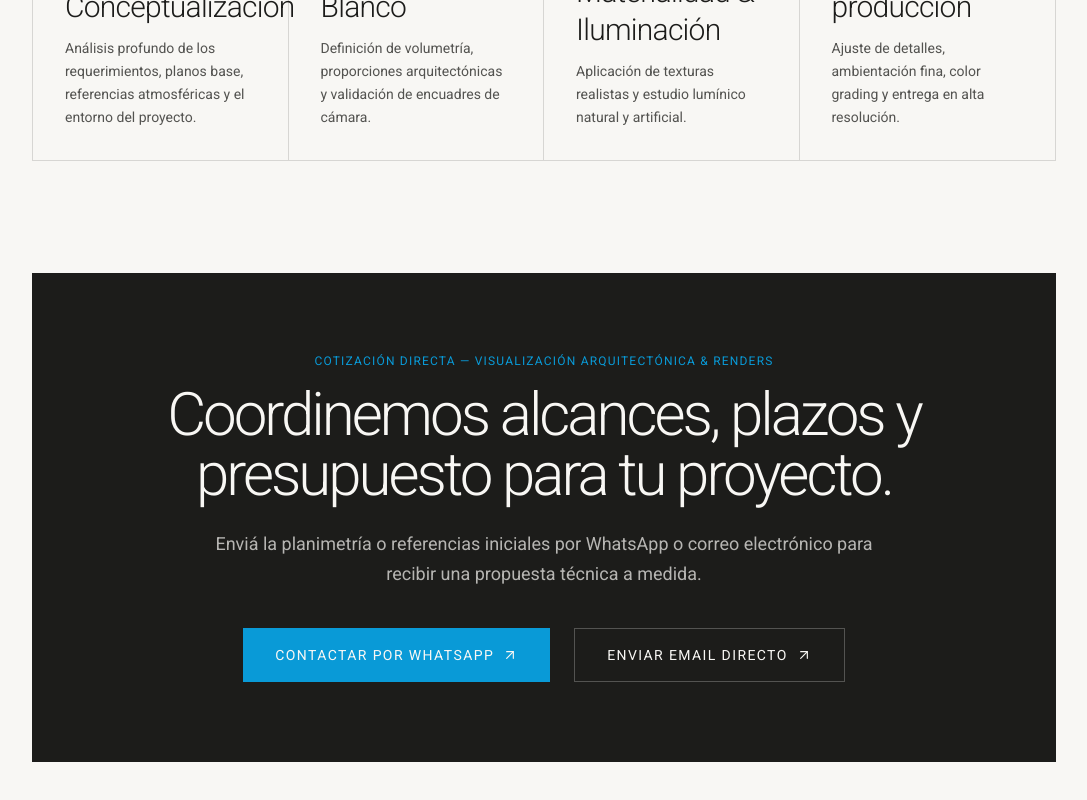
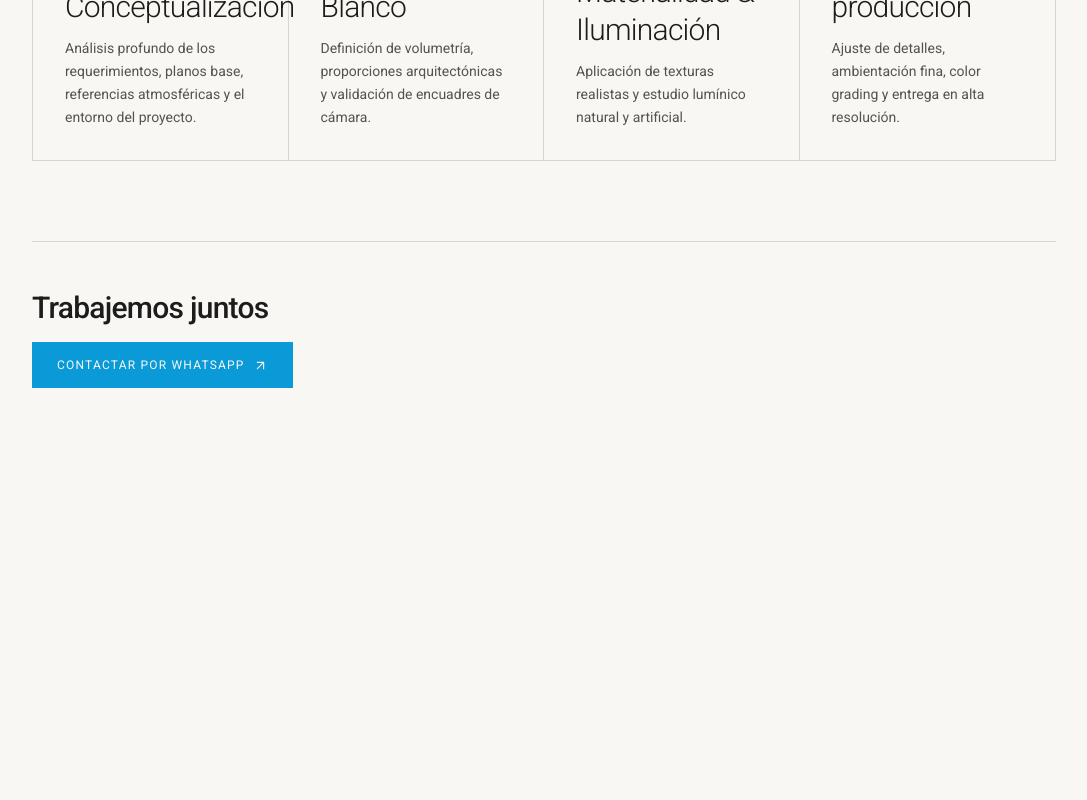
Before and after one commit to AlanAzezian/web-portfolio-agustin, a Next.js app: page /servicios/visualizacion-arquitectonica in a window 1280 px wide. Shown: the part 2387-3187 px from the top of the page, without its empty margins (96-1183 px from the left). After the commit the page ends 2919 px from the top, so only its background shows below. Built offline with nearby package versions, Linux system fonts and the light colour scheme.

Commit message:
refactor: unificar cierre 'Trabajemos juntos' con WhatsApp oficial (5492364714924) y mensajes dinamicos

```diff
--- a/src/components/BioContactView.tsx
+++ b/src/components/BioContactView.tsx
@@ -5,6 +5,7 @@ import Image from "next/image";
 import Link from "next/link";
 import { motion } from "framer-motion";
 import { ArrowUpRight } from "lucide-react";
+import { getWhatsAppLink } from "@/lib/whatsapp";
 
 interface WorkExperienceItem {
   id: string;
@@ -523,37 +524,25 @@ export default function BioContactView() {
           PIE DE CONTACTO DIRECTO (Cierre de la Landing Vertical)
       ===================================================================== */}
       <section className="max-w-6xl mx-auto px-6 md:px-16 py-12 md:py-20">
-        <div className="p-8 sm:p-12 md:p-16 bg-[#1C1C1A] text-[#F8F7F4] flex flex-col lg:flex-row items-start lg:items-center justify-between gap-8">
-          <div className="max-w-2xl">
-            <span className="font-roboto text-xs uppercase tracking-widest text-acento block mb-3">
-              CONTACTO DIRECTO
-            </span>
-            <h2 className="text-3xl sm:text-4xl md:text-5xl font-roboto font-light tracking-tight leading-none mb-4">
-              ¿Conversamos sobre un próximo proyecto o colaboración?
+        <div className="flex flex-col items-start">
+          <h2 className="text-2xl md:text-3xl font-medium text-[#1C1C1A] tracking-tight mb-4">
+            Trabajemos juntos
           </h2>
-            <p className="font-roboto text-sm sm:text-base text-[#F8F7F4]/70 leading-relaxed">
-              Disponible para encargos de visualización arquitectónica, modelado BIM y asistencia proyectual para estudios.
-            </p>
-          </div>
-
-          <div className="flex flex-col sm:flex-row lg:flex-col xl:flex-row w-full lg:w-auto gap-4 shrink-0">
           <a
-              href="https://wa.me/5491100000000"
+            href={getWhatsAppLink(
+              "Hola Agustín, vi tu portfolio y me gustaría ponerme en contacto contigo para una propuesta de trabajo/proyecto."
+            )}
             target="_blank"
             rel="noopener noreferrer"
-              className="inline-flex items-center justify-center gap-2 px-7 py-4 bg-acento text-[#F8F7F4] font-roboto text-xs uppercase tracking-widest hover:bg-[#F8F7F4] hover:text-[#1C1C1A] transition-colors"
+            className="inline-flex items-center gap-2 px-6 py-3.5 border border-[#099AD7] bg-[#099AD7] text-[#F8F7F4] font-roboto text-xs uppercase tracking-widest hover:bg-transparent hover:text-[#099AD7] transition-colors group"
           >
-              <span>WhatsApp</span>
-              <ArrowUpRight size={15} strokeWidth={1.75} />
+            <span>Contactar por WhatsApp</span>
+            <ArrowUpRight
+              size={15}
+              strokeWidth={1.75}
+              className="transition-transform duration-200 group-hover:translate-x-0.5 group-hover:-translate-y-0.5"
+            />
           </a>
-            <a
-              href="mailto:hola@agustinfabrizio.com"
-              className="inline-flex items-center justify-center gap-2 px-7 py-4 border border-[#F8F7F4]/25 text-[#F8F7F4] font-roboto text-xs uppercase tracking-widest hover:bg-[#F8F7F4] hover:text-[#1C1C1A] transition-colors"
-            >
-              <span>hola@agustinfabrizio.com</span>
-              <ArrowUpRight size={15} strokeWidth={1.75} />
-            </a>
-          </div>
         </div>
       </section>
     </div>
--- a/src/components/ServiceDetailView.tsx
+++ b/src/components/ServiceDetailView.tsx
@@ -4,16 +4,16 @@ import { motion } from "framer-motion";
 import Link from "next/link";
 import { ArrowLeft, ArrowUpRight, Check } from "lucide-react";
 import type { ServiceItem } from "@/data/services";
+import { getWhatsAppLink, SERVICE_WHATSAPP_MESSAGES } from "@/lib/whatsapp";
 
 interface ServiceDetailViewProps {
   service: ServiceItem;
 }
 
 export default function ServiceDetailView({ service }: ServiceDetailViewProps) {
-  const whatsappText = encodeURIComponent(
-    `Hola Agustín, me gustaría solicitar una cotización por el servicio de ${service.title}.`
-  );
-  const mailtoSubject = encodeURIComponent(`Cotización: ${service.title}`);
+  const whatsappMessage =
+    SERVICE_WHATSAPP_MESSAGES[service.id] ??
+    `Hola Agustín, me gustaría solicitar una cotización por el servicio de ${service.title}.`;
 
   return (
     <div className="max-w-6xl mx-auto px-6 md:px-16 py-28 md:py-36 min-h-screen bg-[#F8F7F4] text-[#1C1C1A]">
@@ -179,36 +179,24 @@ export default function ServiceDetailView({ service }: ServiceDetailViewProps) {
           </div>
         </section>
 
-        {/* Bloque de Contacto Directo (WhatsApp / Email) */}
-        <section className="mt-8 p-8 sm:p-12 md:p-20 bg-foreground text-background flex flex-col items-start md:items-center md:text-center">
-          <span className="font-roboto text-xs uppercase tracking-widest text-acento block mb-4">
-            COTIZACIÓN DIRECTA — {service.title.toUpperCase()}
-          </span>
-          <h2 className="text-3xl sm:text-5xl md:text-6xl font-sans font-light mb-6 tracking-tighter leading-none max-w-3xl">
-            Coordinemos alcances, plazos y presupuesto para tu proyecto.
+        {/* Bloque Minimalista: Trabajemos juntos */}
+        <section className="pt-12 border-t border-[#1C1C1A]/15 flex flex-col items-start">
+          <h2 className="text-2xl md:text-3xl font-medium text-[#1C1C1A] tracking-tight mb-4">
+            Trabajemos juntos
           </h2>
-          <p className="text-background/70 font-sans text-base md:text-lg max-w-2xl mb-10 leading-relaxed">
-            Enviá la planimetría o referencias iniciales por WhatsApp o correo electrónico para recibir una propuesta técnica a medida.
-          </p>
-
-          <div className="flex flex-col sm:flex-row w-full sm:w-auto gap-4 sm:gap-6">
           <a
-              href={`https://wa.me/5491100000000?text=${whatsappText}`}
+            href={getWhatsAppLink(whatsappMessage)}
             target="_blank"
             rel="noopener noreferrer"
-              className="inline-flex items-center justify-center gap-2 px-8 py-4 bg-acento text-background font-roboto text-xs sm:text-sm uppercase tracking-widest hover:bg-background hover:text-foreground transition-colors"
+            className="inline-flex items-center gap-2 px-6 py-3.5 border border-[#099AD7] bg-[#099AD7] text-[#F8F7F4] font-roboto text-xs uppercase tracking-widest hover:bg-transparent hover:text-[#099AD7] transition-colors group"
           >
             <span>Contactar por WhatsApp</span>
-              <ArrowUpRight size={16} strokeWidth={1.75} />
+            <ArrowUpRight
+              size={15}
+              strokeWidth={1.75}
+              className="transition-transform duration-200 group-hover:translate-x-0.5 group-hover:-translate-y-0.5"
+            />
           </a>
-            <a
-              href={`mailto:hola@agustinfabrizio.com?subject=${mailtoSubject}`}
-              className="inline-flex items-center justify-center gap-2 px-8 py-4 text-background font-roboto text-xs sm:text-sm uppercase tracking-widest hover:bg-background hover:text-foreground transition-colors border border-background/25"
-            >
-              <span>Enviar Email Directo</span>
-              <ArrowUpRight size={16} strokeWidth={1.75} />
-            </a>
-          </div>
         </section>
       </motion.div>
     </div>
--- a/src/components/ServicesView.tsx
+++ b/src/components/ServicesView.tsx
@@ -5,6 +5,7 @@ import { useRef, useState } from "react";
 import Link from "next/link";
 import { Plus, X, ArrowUpRight } from "lucide-react";
 import { servicesData } from "@/data/services";
+import { getWhatsAppLink } from "@/lib/whatsapp";
 
 export default function ServicesView() {
   const [activeServiceId, setActiveServiceId] = useState<string | null>(null);
@@ -149,30 +150,26 @@ export default function ServicesView() {
           })}
         </div>
 
-        {/* Final CTA Block */}
-        <div className="p-8 sm:p-12 md:p-16 text-center bg-foreground text-background flex flex-col items-center">
-          <span className="font-roboto text-xs uppercase tracking-widest text-background/60 block mb-3">
-            ¿Tenés un proyecto en mente?
-          </span>
-          <h2 className="text-3xl sm:text-4xl md:text-5xl font-sans font-light mb-8 tracking-tighter leading-none">
-            Hagámoslo realidad.
+        {/* Bloque Minimalista: Trabajemos juntos */}
+        <div className="pt-8 border-t border-[#1C1C1A]/15 flex flex-col items-start">
+          <h2 className="text-2xl md:text-3xl font-medium text-[#1C1C1A] tracking-tight mb-4">
+            Trabajemos juntos
           </h2>
-          <div className="flex flex-col sm:flex-row w-full sm:w-auto gap-4 sm:gap-6">
-            <a
-              href="mailto:hola@agustinfabrizio.com"
-              className="px-8 py-4 text-background font-roboto text-xs sm:text-sm uppercase tracking-widest hover:bg-background hover:text-foreground transition-colors border border-background/20 text-center"
-            >
-              Enviar Email
-            </a>
-            <a
-              href="https://wa.me/5491100000000"
-              target="_blank"
-              rel="noopener noreferrer"
-              className="px-8 py-4 bg-acento text-background font-roboto text-xs sm:text-sm uppercase tracking-widest hover:bg-background hover:text-foreground transition-colors text-center"
-            >
-              WhatsApp
-            </a>
-          </div>
+          <a
+            href={getWhatsAppLink(
+              "Hola Agustín, me gustaría iniciar un proyecto contigo. ¿Podemos coordinar?"
+            )}
+            target="_blank"
+            rel="noopener noreferrer"
+            className="inline-flex items-center gap-2 px-6 py-3.5 border border-[#099AD7] bg-[#099AD7] text-[#F8F7F4] font-roboto text-xs uppercase tracking-widest hover:bg-transparent hover:text-[#099AD7] transition-colors group"
+          >
+            <span>Contactar por WhatsApp</span>
+            <ArrowUpRight
+              size={15}
+              strokeWidth={1.75}
+              className="transition-transform duration-200 group-hover:translate-x-0.5 group-hover:-translate-y-0.5"
+            />
+          </a>
         </div>
       </motion.div>
     </div>
--- /dev/null
+++ b/src/lib/whatsapp.ts
@@ -0,0 +1,17 @@
+export const WHATSAPP_NUMBER = "5492364714924";
+
+export const getWhatsAppLink = (message: string) =>
+  `https://wa.me/${WHATSAPP_NUMBER}?text=${encodeURIComponent(message)}`;
+
+export const SERVICE_WHATSAPP_MESSAGES: Record<string, string> = {
+  "visualizacion-arquitectonica":
+    "Hola Agustín, quiero solicitar una cotización para el servicio de Visualización Arquitectónica & Renders.",
+  "modelado-3d-bim":
+    "Hola Agustín, me comunico para consultar y cotizar el servicio de Modelado 3D BIM.",
+  "desarrollo-anteproyecto":
+    "Hola Agustín, me gustaría solicitar una cotización para el servicio de Desarrollo de Anteproyecto.",
+  "diseno-interiores":
+    "Hola Agustín, quiero consultar por el servicio de Diseño de Interiores para mi espacio.",
+  "asistencia-freelance":
+    "Hola Agustín, me comunico para coordinar una colaboración en Asistencia Freelance a Estudios.",
+};
```
Lines whose indentation alone changed are shown as unchanged.
